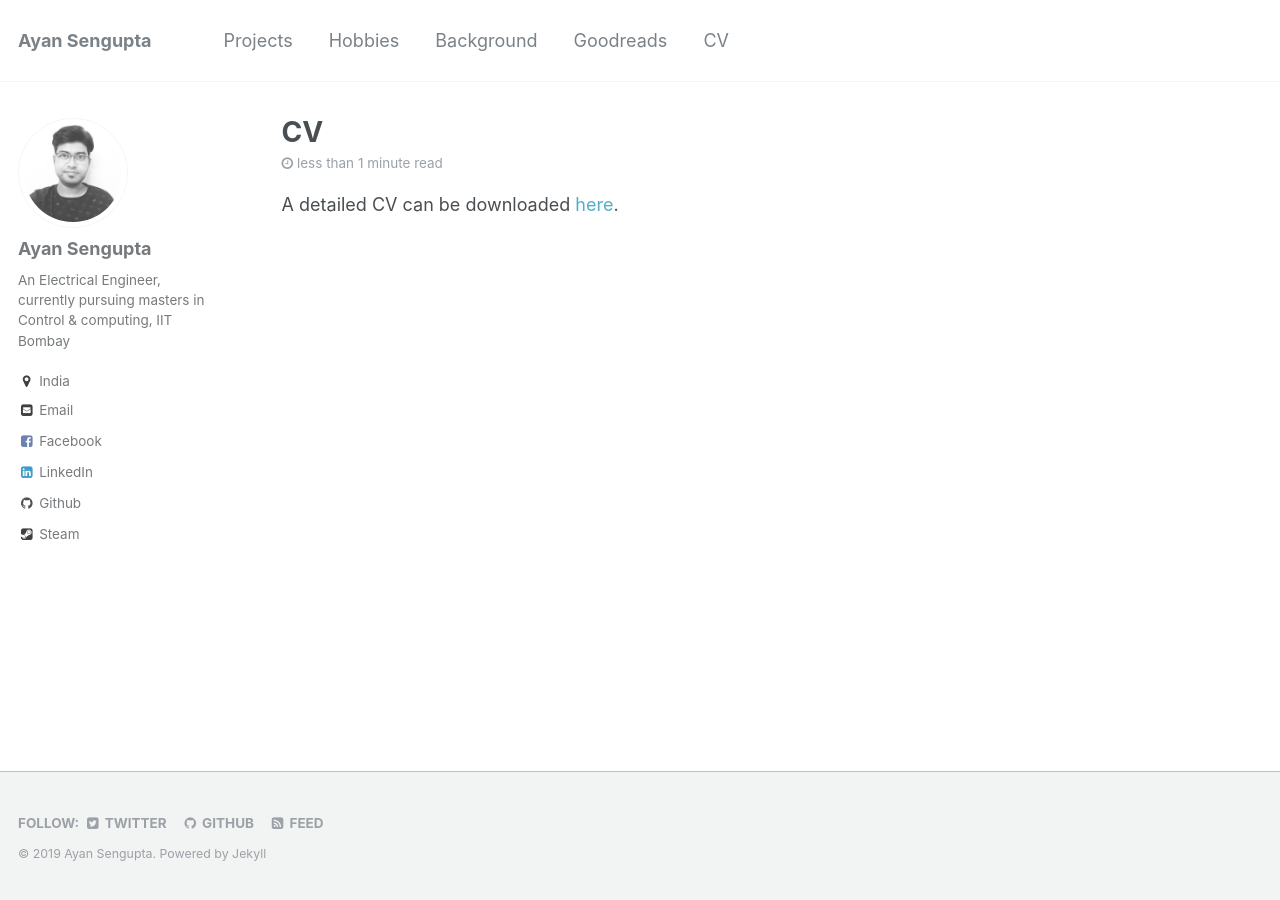
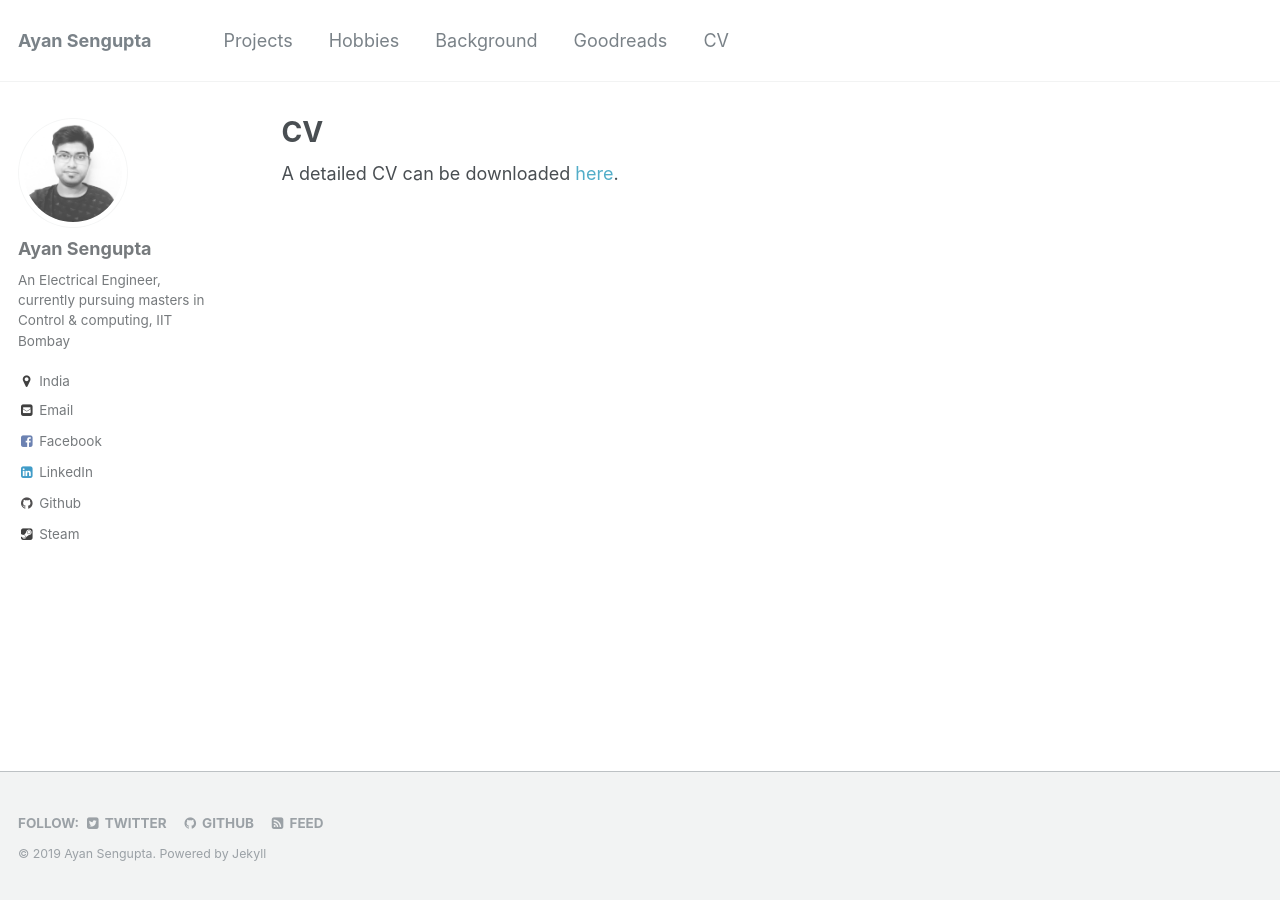
Before and after one commit to ayansengupta17/ayansengupta17.github.io, a Jekyll site: the page built from _pages/cv.md, in a window 1280 px wide. Built offline with Jekyll 4.4.1, drawn with Linux system fonts in a browser that asks for light colours; some of the changed lines change nothing that is shown.

Commit message:
Update _config.yml

```diff
--- a/_config.yml
+++ b/_config.yml
@@ -119,7 +119,7 @@ defaults:
     values:
       layout: single
       author_profile: true
-      read_time: true
+
       classes: wide
 
   - scope:
```
